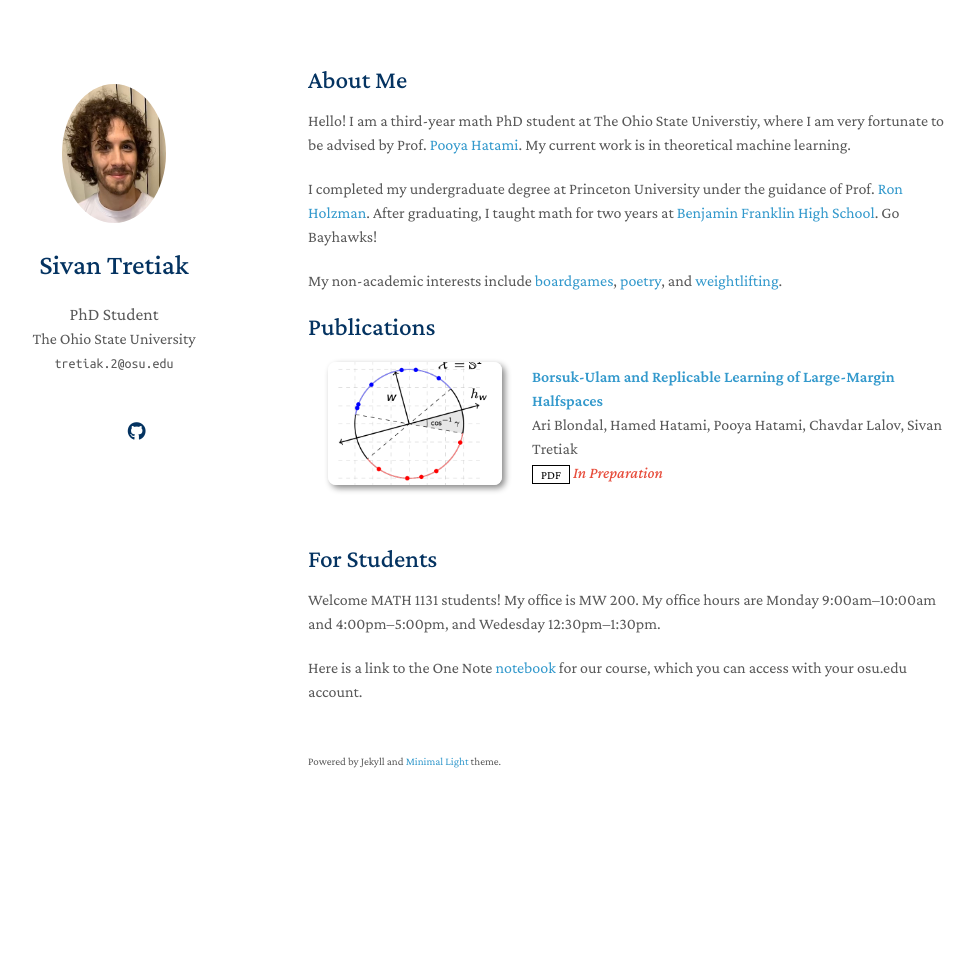
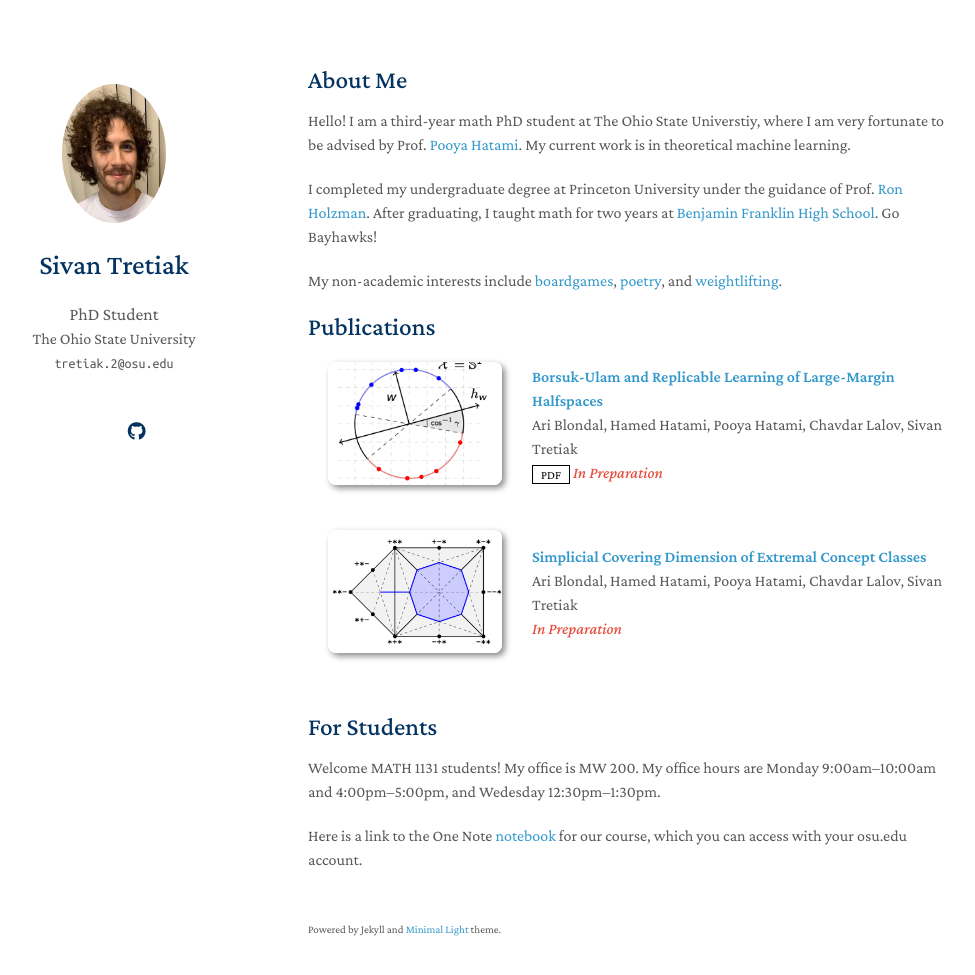
Before and after one commit to sivantretiak/sivantretiak.github.io, a Jekyll site: the page built from index.md, in a window 1280 px wide and 1010 px high. Shown: the top 975 px of the window, without its empty margins (162-1137 px from the left). Built offline with Jekyll 4.4.1, drawn with Linux system fonts in a browser that asks for light colours; a style sheet for code colours, icons or effects is not loaded; our own code applies the rules of GitHub Pages for plain Markdown files.

Commit message:
Update publications.yml

```diff
--- a/_data/publications.yml
+++ b/_data/publications.yml
@@ -9,3 +9,13 @@ main:
     # bibtex: https://bib.yliu.me/MICCAI23.txt
     image: ./assets/img/halfspaces.png
     notes: In Preparation
+
+  - title: Simplicial Covering Dimension of Extremal Concept Classes
+    authors: Ari Blondal, Hamed Hatami, Pooya Hatami, Chavdar Lalov, Sivan Tretiak
+    # conference_short: MICCAI
+    # conference: International Conference on Medical Image Computing and Computer-Assisted Intervention <strong>(MICCAI)</strong>, 2023.
+    # pdf:
+    # code: https://github.com/MrGiovanni/ContinualLearning
+    # bibtex: https://bib.yliu.me/MICCAI23.txt
+    image: ./assets/img/SCD_of_extremal.png
+    notes: In Preparation
```
